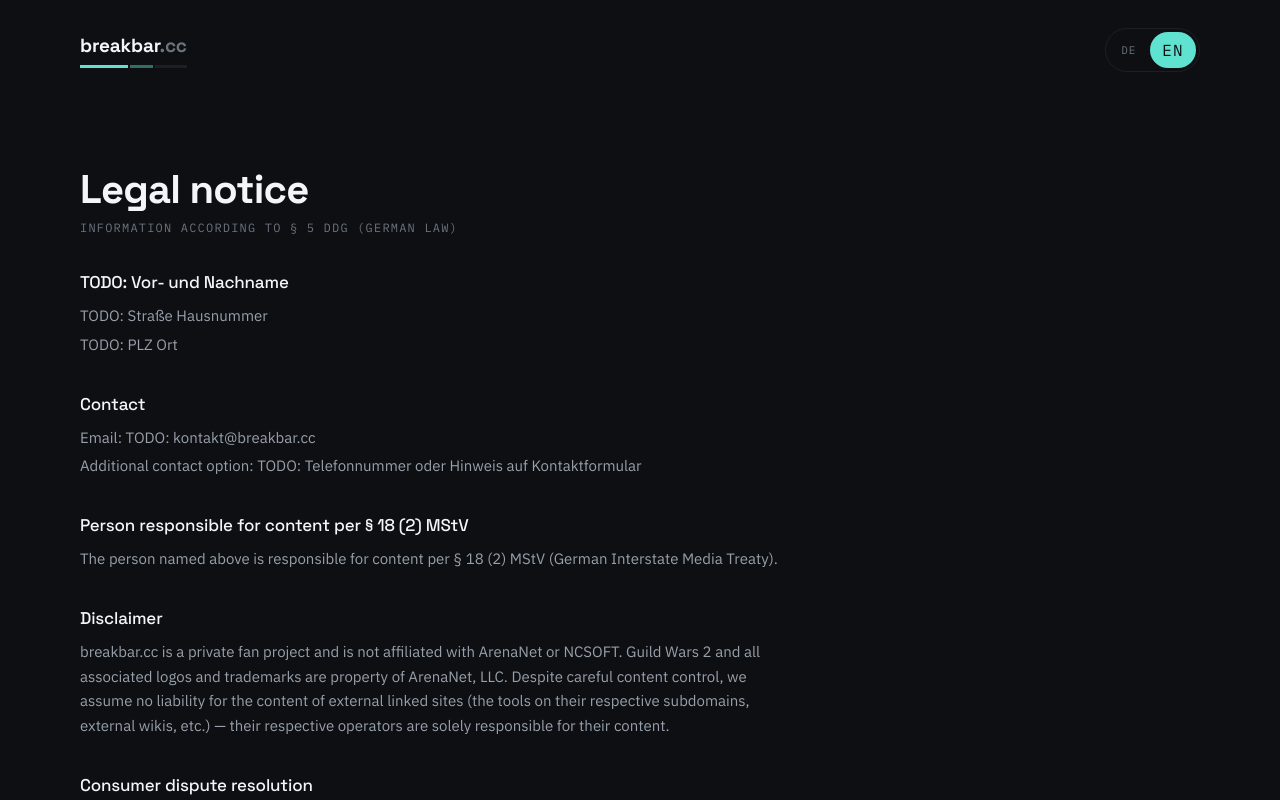
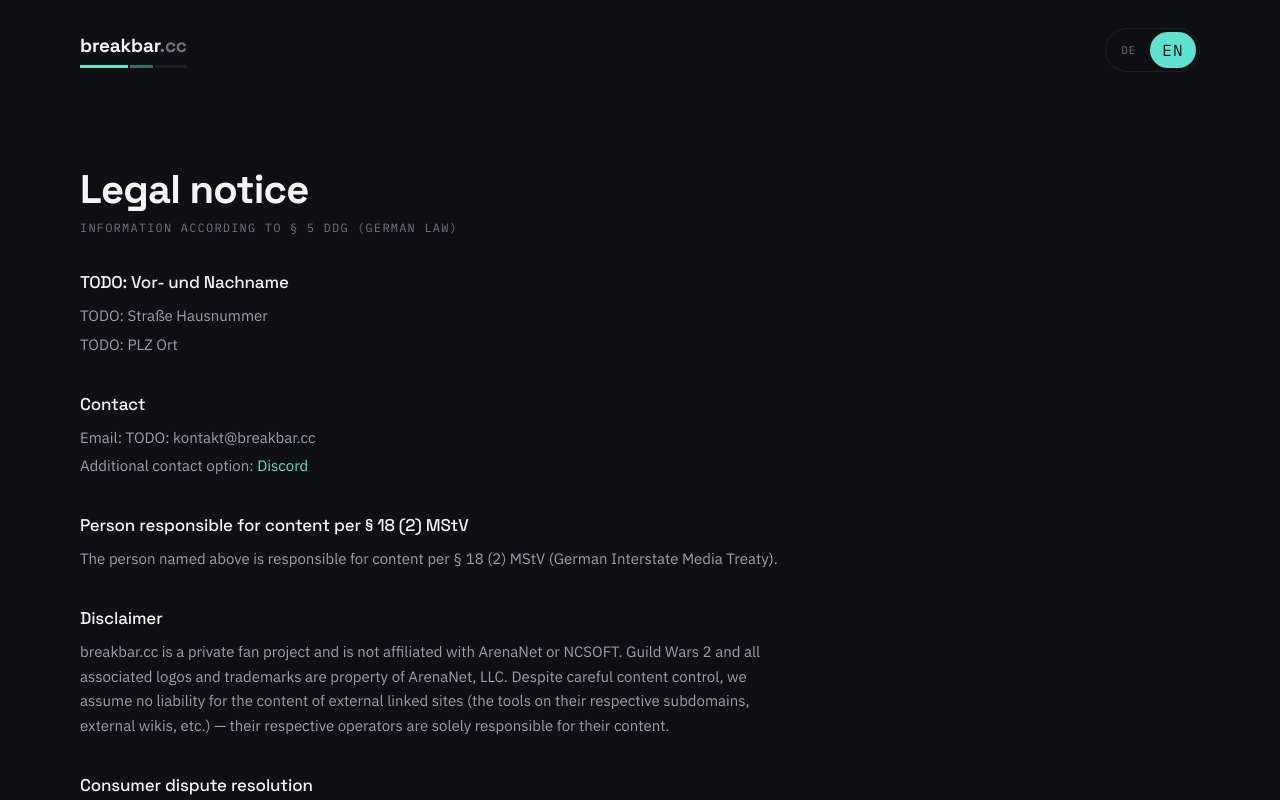
Before and after one commit to breakbarcc/website, a React (Vite) app: page /impressum in a window 1280 px wide. Shown: the top 800 px of the page. Built offline with nearby package versions, Linux system fonts and the light colour scheme; no server answers.

Commit message:
changed secondary contact method to discord

```diff
--- a/src/data/legalInfo.ts
+++ b/src/data/legalInfo.ts
@@ -11,9 +11,9 @@ export const legalInfo = {
   street: import.meta.env.VITE_LEGAL_STREET ?? "TODO: Straße Hausnummer",
   city: import.meta.env.VITE_LEGAL_CITY ?? "TODO: PLZ Ort",
   email: import.meta.env.VITE_LEGAL_EMAIL ?? "TODO: kontakt@breakbar.cc",
+  /** Discord invite URL, e.g. "https://discord.gg/xxxxxxx" — rendered as a clickable link. */
   secondaryContact:
-    import.meta.env.VITE_LEGAL_SECONDARY_CONTACT ??
-    "TODO: Telefonnummer oder Hinweis auf Kontaktformular",
+    import.meta.env.VITE_LEGAL_SECONDARY_CONTACT ?? "TODO: https://discord.gg/xxxxxxx",
   hostingProvider:
     import.meta.env.VITE_LEGAL_HOSTING_PROVIDER ??
     "TODO: Name und Anschrift des Hosting-Anbieters",
--- a/src/pages/Impressum.tsx
+++ b/src/pages/Impressum.tsx
@@ -22,7 +22,15 @@ export function Impressum() {
           {t("legal.impressum.labelEmail")}: {legalInfo.email}
         </p>
         <p>
-          {t("legal.impressum.labelSecondaryContact")}: {legalInfo.secondaryContact}
+          {t("legal.impressum.labelSecondaryContact")}:{" "}
+          <a
+            href={legalInfo.secondaryContact}
+            target="_blank"
+            rel="noopener noreferrer"
+            className="text-signal hover:text-signal-hover underline"
+          >
+            Discord
+          </a>
         </p>
       </LegalSection>
 
```
Also changed, not shown: 1 other file (tests, documents, lock files or other folders).
